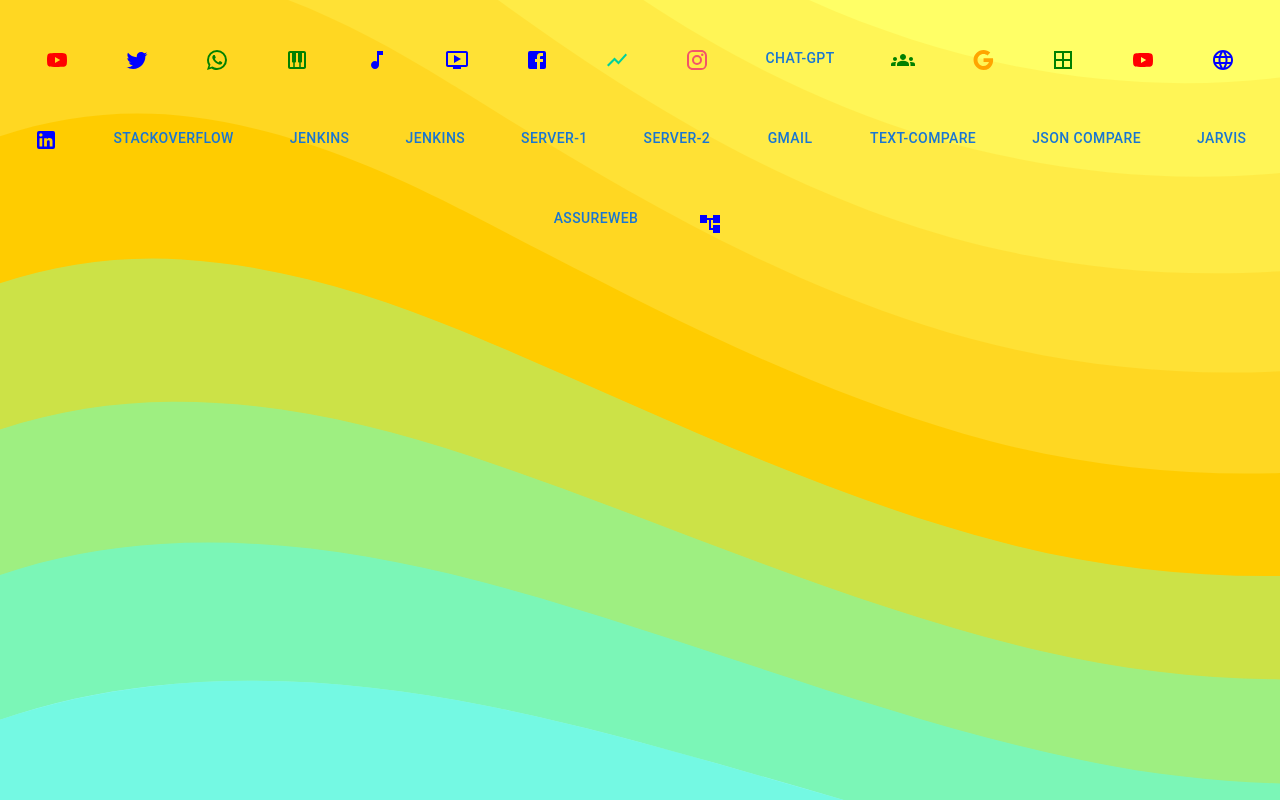
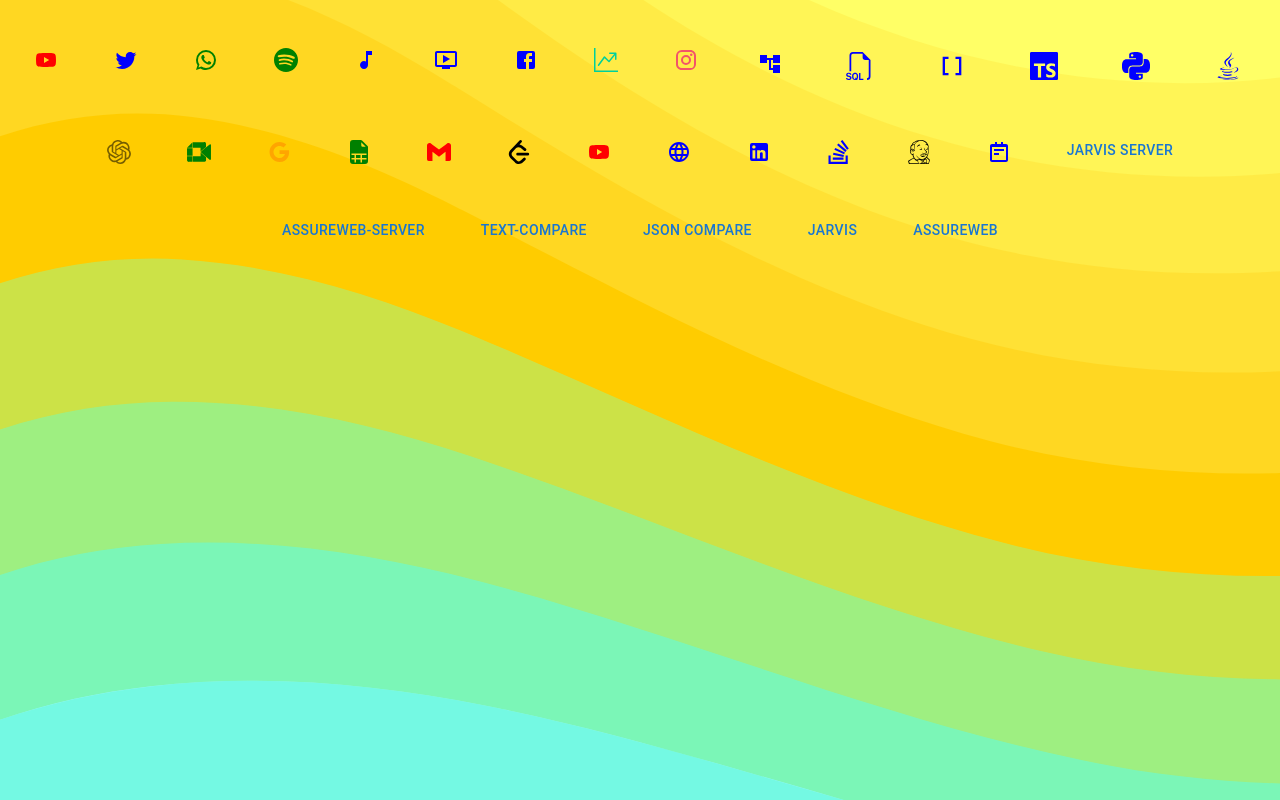
Before and after one commit to vinaykumarP16/homepage-vin, a React (Create React App) app: page / in a window 1280 px wide. Built offline with nearby package versions, Linux system fonts and the light colour scheme.

Commit message:
feat(icons): adding more icons with react icons

```diff
--- a/package.json
+++ b/package.json
@@ -19,6 +19,7 @@
     "@types/react-dom": "^18.0.11",
     "react": "^18.2.0",
     "react-dom": "^18.2.0",
+    "react-icons": "^4.8.0",
     "react-scripts": "5.0.1",
     "typescript": "^4.9.5",
     "web-vitals": "^2.1.4"
--- a/src/Homepage/Homepage.tsx
+++ b/src/Homepage/Homepage.tsx
@@ -1,21 +1,24 @@
-import React from "react";
 import FacebookIcon from "@mui/icons-material/Facebook";
 import YouTubeIcon from "@mui/icons-material/YouTube";
 import TwitterIcon from "@mui/icons-material/Twitter";
 import LinkedInIcon from "@mui/icons-material/LinkedIn";
 import WhatsAppIcon from "@mui/icons-material/WhatsApp";
-import PianoIcon from "@mui/icons-material/Piano";
 import MusicNoteIcon from "@mui/icons-material/MusicNote";
 import OndemandVideoIcon from "@mui/icons-material/OndemandVideo";
 import GoogleIcon from "@mui/icons-material/Google";
-import BorderAllIcon from "@mui/icons-material/BorderAll";
 import LanguageIcon from "@mui/icons-material/Language";
 import AccountTreeIcon from "@mui/icons-material/AccountTree";
 import { Button, IconButton, Tooltip } from "@mui/material";
-import Zoom from '@mui/material/Zoom';
-import GroupsIcon from '@mui/icons-material/Groups';
-import ShowChartIcon from '@mui/icons-material/ShowChart';
-import InstagramIcon from '@mui/icons-material/Instagram';
+import Zoom from "@mui/material/Zoom";
+import InstagramIcon from "@mui/icons-material/Instagram";
+import { BsFiletypeSql,BsGraphUpArrow,BsStackOverflow,BsFileEarmarkSpreadsheetFill } from 'react-icons/bs';
+import { FaJenkins,FaJava } from 'react-icons/fa';
+import { MdOutlineDataArray } from 'react-icons/md';
+import { BiNotepad } from 'react-icons/bi';
+import { ImSpotify } from 'react-icons/im';
+import {SiGooglemeet,SiGmail,SiLeetcode,SiTypescript,SiPython,SiOpenai} from 'react-icons/si';
+
+
 
 export const Homepage = () => {
   const entertainment = [
@@ -41,7 +44,7 @@ export const Homepage = () => {
       name: "spotify",
       link: "https://open.spotify.com/?",
       color: "green",
-      iconKey: <PianoIcon />,
+      iconKey: <ImSpotify />,
     },
     {
       name: "prime music",
@@ -65,13 +68,13 @@ export const Homepage = () => {
       name: "Groww",
       link: "https://groww.in/stocks/user/explore",
       color: "#00d09c",
-      iconKey: <ShowChartIcon/>,
+      iconKey: <BsGraphUpArrow />,
     },
     {
       name: "Instagram",
       link: "https://www.instagram.com/im_vkumar16/?next=%2Fim_vkumar16%2F",
       color: "#F35369",
-      iconKey: <InstagramIcon/>,
+      iconKey: <InstagramIcon />,
     },
   ];
 
@@ -79,13 +82,14 @@ export const Homepage = () => {
     {
       name: "chat-Gpt",
       link: "https://chat.openai.com/chat",
-      color: "light-green",
+      color: "dark-green",
+      iconKey: <SiOpenai />,
     },
     {
       name: "gmeet",
       link: "https://meet.google.com/?hs=197&pli=1&authuser=0",
       color: "green",
-      iconKey: <GroupsIcon />,
+      iconKey: <SiGooglemeet />,
     },
     {
       name: "Google",
@@ -97,7 +101,19 @@ export const Homepage = () => {
       name: "spreadsheet",
       link: "https://docs.google.com/spreadsheets/u/0/",
       color: "green",
-      iconKey: <BorderAllIcon />,
+      iconKey: <BsFileEarmarkSpreadsheetFill />,
+    },
+    {
+      name: "Gmail",
+      link: "https://mail.google.com/mail/u/0/?tab=rm&ogbl#inbox",
+      color: "red",
+      iconKey: <SiGmail />,
+    },
+    {
+      name: "leetcode",
+      link: "https://leetcode.com/study-plan/leetcode-75/?progress=x42r8uo5",
+      color: "black",
+      iconKey: <SiLeetcode />,
     },
     {
       name: "youtube",
@@ -121,53 +137,51 @@ export const Homepage = () => {
       name: "StackOverflow",
       link: "https://stackoverflow.com/",
       color: "blue",
+      iconKey:<BsStackOverflow/>,
     },
     {
       name: "jenkins",
       link: "https://jenkins.assuredev.in/job/Task%20Management/",
       color: "black",
+      iconKey:<FaJenkins/>,
+    },
+
+    {
+      name: "Scratch-pad",
+      link: "data:text/html,<html contenteditable>",
+      color: "blue",
+      iconKey:<BiNotepad/>,
     },
     {
-      name: "jenkins",
-      link: "https://jenkins.assuredev.in/job/Task%20Management/",
-      color: "black",
+      name: "jarvis server",
+      link: "http://localhost:3000/app",
+      color: "Blue",
     },
     {
-      name:'server-1',
-      link:'http://localhost:3000/',
-      color:'Blue'
+      name: "assureweb-server",
+      link: "http://localhost:3000/",
+      color: "Blue",
     },
     {
-      name:'server-2',
-      link:'http://localhost:3000/',
-      color:'Blue'
+      name: "Text-compare",
+      link: "https://text-compare.com/",
+      color: "light-green",
     },
     {
-      name:"Gmail",
-      link:'https://mail.google.com/mail/u/0/?tab=rm&ogbl#inbox',
-      color:'red',
+      name: "Json compare",
+      link: "https://jsondiff.com/",
+      color: "white",
     },
     {
-      name:"Text-compare",
-      link:'https://text-compare.com/',
-      color:'light-green',
+      name: "jarvis",
+      link: "https://github.com/Transform-Automations/jarvis-ui",
+      color: "blue",
     },
     {
-      name:"Json compare",
-      link:'https://jsondiff.com/',
-      color:'white',
+      name: "assureweb",
+      link: "https://github.com/Transform-Automations/assure-web",
+      color: "blue",
     },
-    {
-      name:"jarvis",
-      link:'https://github.com/Transform-Automations/jarvis-ui',
-      color:'blue',
-    },
-    {
-      name:"assureweb",
-      link:'https://github.com/Transform-Automations/assure-web',
-      color:'blue',
-    }
-
   ];
 
   const myCourses = [
@@ -177,11 +191,49 @@ export const Homepage = () => {
       color: "blue",
       iconKey: <AccountTreeIcon />,
     },
+    {
+      name: "SQL course",
+      link: "https://learnsql.com/course/sql-queries/multiple-tables/referencing-columns/join-where",
+      color: "blue",
+      iconKey: <BsFiletypeSql />,
+    },
+    {
+      name: "DSA course",
+      link: "https://www.udemy.com/course/master-the-coding-interview-data-structures-algorithms/",
+      color: "blue",
+      iconKey: <MdOutlineDataArray />,
+    },
+    {
+      name: "Typescript",
+      link: "https://scrimba.com/learn/typescript/type-assignment-and-type-inference-cbKnaDCE",
+      color: "blue",
+      iconKey: <SiTypescript />,
+    },
+    {
+      name: "Python",
+      link: "https://scrimba.com/learn/python/course-introduction-c9Bv3wc8",
+      color: "blue",
+      iconKey: <SiPython />,
+    },
+    {
+      name: "Java",
+      link: "https://www.codecademy.com/courses/learn-java/lessons/hello-world-java",
+      color: "blue",
+      iconKey: <FaJava />,
+    },
+
   ];
 
   return (
     <>
-    <div style={{display:'flex',justifyContent:'center',marginTop:'20px',flexWrap:'wrap'}}>
+      <div
+        style={{
+          display: "flex",
+          justifyContent: "center",
+          marginTop: "20px",
+          flexWrap: "wrap",
+        }}
+      >
         {entertainment?.map((item) => (
           <div key={item.name} style={{ margin: "20px" }}>
             <a
@@ -190,7 +242,11 @@ export const Homepage = () => {
               rel="noreferrer"
               style={{ textDecoration: "none" }}
             >
-            <Tooltip title={item.name} TransitionComponent={Zoom} placement="top" >
+              <Tooltip
+                title={item.name}
+                TransitionComponent={Zoom}
+                placement="top"
+              >
                 {item.iconKey ? (
                   <IconButton style={{ color: item.color }} size="medium">
                     {item.iconKey}
@@ -203,6 +259,31 @@ export const Homepage = () => {
           </div>
         ))}
 
+
+        {myCourses?.map((item) => (
+          <div key={item.name} style={{ margin: "20px" }}>
+            <a
+              href={item.link}
+              target="_blank"
+              rel="noreferrer"
+              style={{ textDecoration: "none" }}
+            >
+              <Tooltip
+                title={item.name}
+                TransitionComponent={Zoom}
+                placement="top"
+              >
+                {item.iconKey ? (
+                  <IconButton style={{ color: item.color }} size="large">
+                    {item.iconKey}
+                  </IconButton>
+                ) : (
+                  <Button> {item.name}</Button>
+                )}
+              </Tooltip>
+            </a>
+          </div>
+        ))}
         {dailyEssentials?.map((item) => (
           <div key={item.name} style={{ margin: "20px" }}>
             <a
@@ -211,7 +292,11 @@ export const Homepage = () => {
               rel="noreferrer"
               style={{ textDecoration: "none" }}
             >
-            <Tooltip title={item.name} TransitionComponent={Zoom} placement="top">
+              <Tooltip
+                title={item.name}
+                TransitionComponent={Zoom}
+                placement="top"
+              >
                 {item.iconKey ? (
                   <IconButton style={{ color: item.color }} size="medium">
                     {item.iconKey}
@@ -223,26 +308,7 @@ export const Homepage = () => {
             </a>
           </div>
         ))}
-      {myCourses?.map((item) => (
-        <div key={item.name} style={{ margin: "20px" }}>
-          <a
-            href={item.link}
-            target="_blank"
-            rel="noreferrer"
-            style={{ textDecoration: "none" }}
-          >
-            <Tooltip title={item.name} TransitionComponent={Zoom} placement="top">
-            {item.iconKey ? (
-              <IconButton style={{ color: item.color }} size="large">
-                {item.iconKey}
-              </IconButton>
-            ) : (
-              <Button> {item.name}</Button>
-            )}
-            </Tooltip>
-          </a>
       </div>
-      ))}
-      </div></>
+    </>
   );
 };
```
Also changed, not shown: 1 other file (tests, documents, lock files or other folders). Lines whose indentation alone changed are shown as unchanged.
